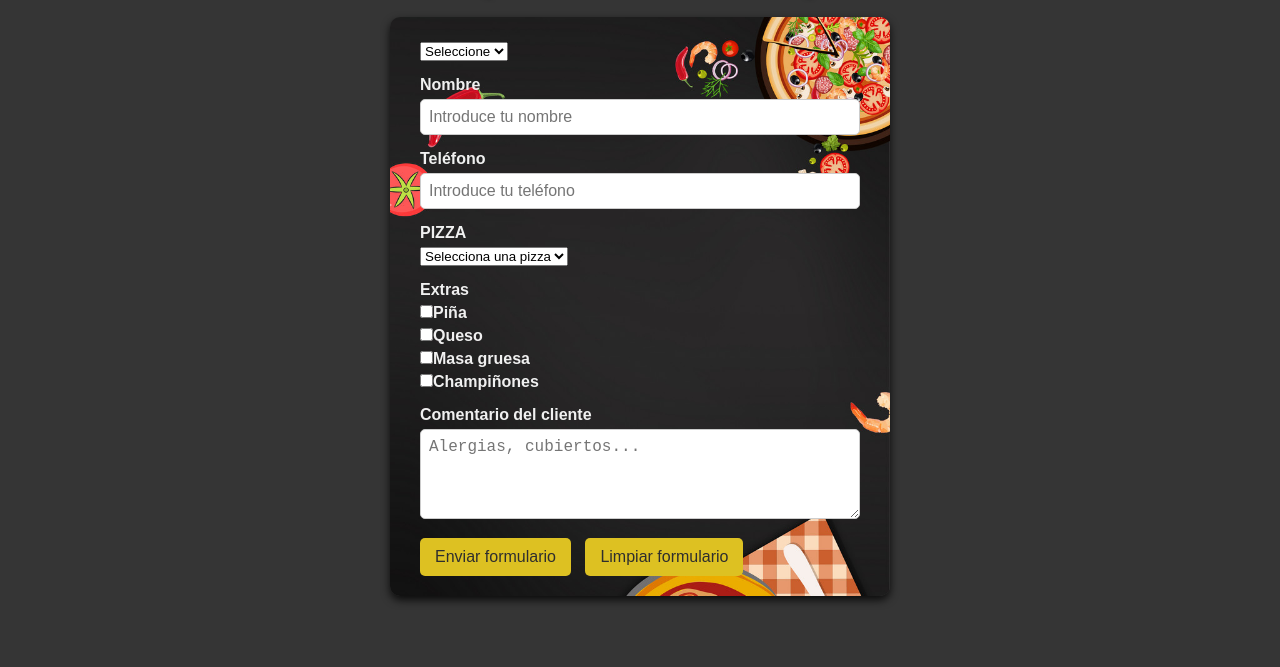
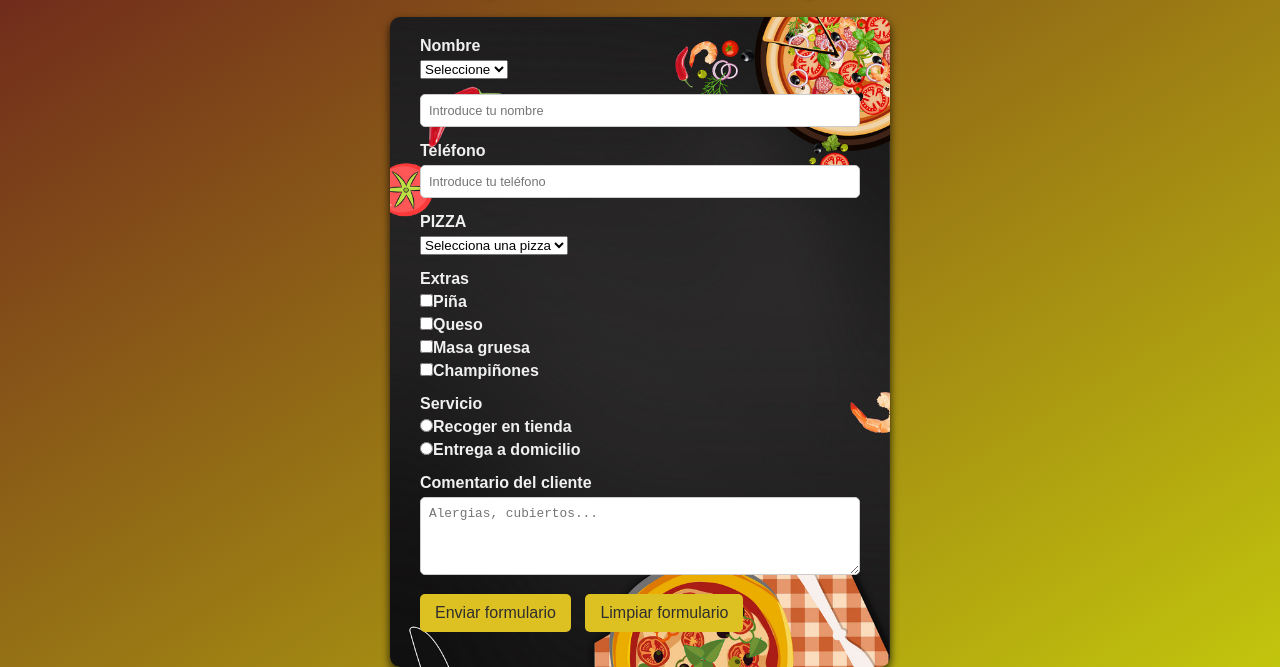
Before and after one commit to krub-dev/Ironhack_DWEB_W2_D7_lab14, a plain HTML site: page index.html in a window 1280 px wide. Shown: the part 143-810 px from the top of the page. Drawn offline with Linux system fonts and the light colour scheme.

Commit message:
entrega2 lab14 formulario pedido final

```diff
--- a/index.html
+++ b/index.html
@@ -12,6 +12,9 @@
   <h1>pizza/SLASH</h1>
   <h2>🍕 TU PIZZA EN SU PUNTO 🍕</h2>
   <form action="" method="POST">
+
+    <div>
+      <label for="nombre">Nombre</label>
       <div>
         <label for="tratamiento"></label>
         <select name="tratamiento" id="tratamiento" required>
@@ -21,10 +24,9 @@
           <option value="otre">Otre</option>
         </select>
       </div>
-        <div>
-            <label for="nombre">Nombre</label>
       <input type="text" name="nombre" id="nombre" placeholder="Introduce tu nombre" required>
     </div>
+
     <div>
       <label for="telefono">Teléfono</label>
       <input type="tel" name="telefono" id="telefono" placeholder="Introduce tu teléfono" required>
@@ -42,22 +44,34 @@
         <option value="Vegetariana">Vegetariana</option>
       </select>
     </div>
+
     <div>
       <label>Extras</label>
       <div class="checkbox-group">
         <label>
-                    <input type="checkbox" name="extras[]" value="accion">Piña</label>
+          <input type="checkbox" name="extras[]" value="piña">Piña</label>
         </label>
         <label>
-                    <input type="checkbox" name="extras[]" value="comedia">Queso</label>
+          <input type="checkbox" name="extras[]" value="queso">Queso</label>
         </label>
         <label>
-                    <input type="checkbox" name="extras[]" value="terror">Masa gruesa</label>
+          <input type="checkbox" name="extras[]" value="masa-gruesa">Masa gruesa</label>
         </label>
         <label>
-                    <input type="checkbox" name="extras[]" value="ciencia-ficción">Champiñones</label>
+          <input type="checkbox" name="extras[]" value="champiñones">Champiñones</label>
         </label>
       </div>
+    </div>
+
+    <div>
+      <label for="servicio">Servicio</label>
+      <div class="radio-group">
+        <label>
+          <input type="radio" name="servicio" value="recoger" required>Recoger en tienda</label>
+        </label>
+        <label>
+          <input type="radio" name="servicio" value="entrega">Entrega a domicilio</label>
+        </label>
       </div>
       <div>
         <label for="comentarios">Comentario del cliente</label>
--- a/style.css
+++ b/style.css
@@ -6,8 +6,9 @@
 
 body {
     font-family: Arial, sans-serif;
-    background-color: #353535;
+    background: linear-gradient(to bottom right, #691d1d, #c2c50d);
     margin: 0;
+    min-height: 100vh;
     padding: 0;
     display: flex;
     flex-direction: column;
@@ -15,7 +16,6 @@ body {
 }
 
 h1 {
-
     color: #e6c50b;
     text-shadow: 2px 2px 4px rgba(0, 0, 0, 0.5);
     padding: 10px 20px;
@@ -52,6 +52,10 @@ label {
     color: #f0f0f0;
 }
 
+input{
+
+}
+
 input[type="text"],
 input[type="number"],
 input[type="email"],
@@ -62,12 +66,13 @@ textarea {
     box-sizing: border-box;
     border: 1px solid #ccc;
     border-radius: 5px;
-    font-size: 1rem;
+    font-size: 0.8rem;
 }
 
 textarea {
     resize: vertical;
     max-height: 200px;
+    min-height: 75px;;
 }
 
 button {
```
Lines whose indentation alone changed are shown as unchanged.
